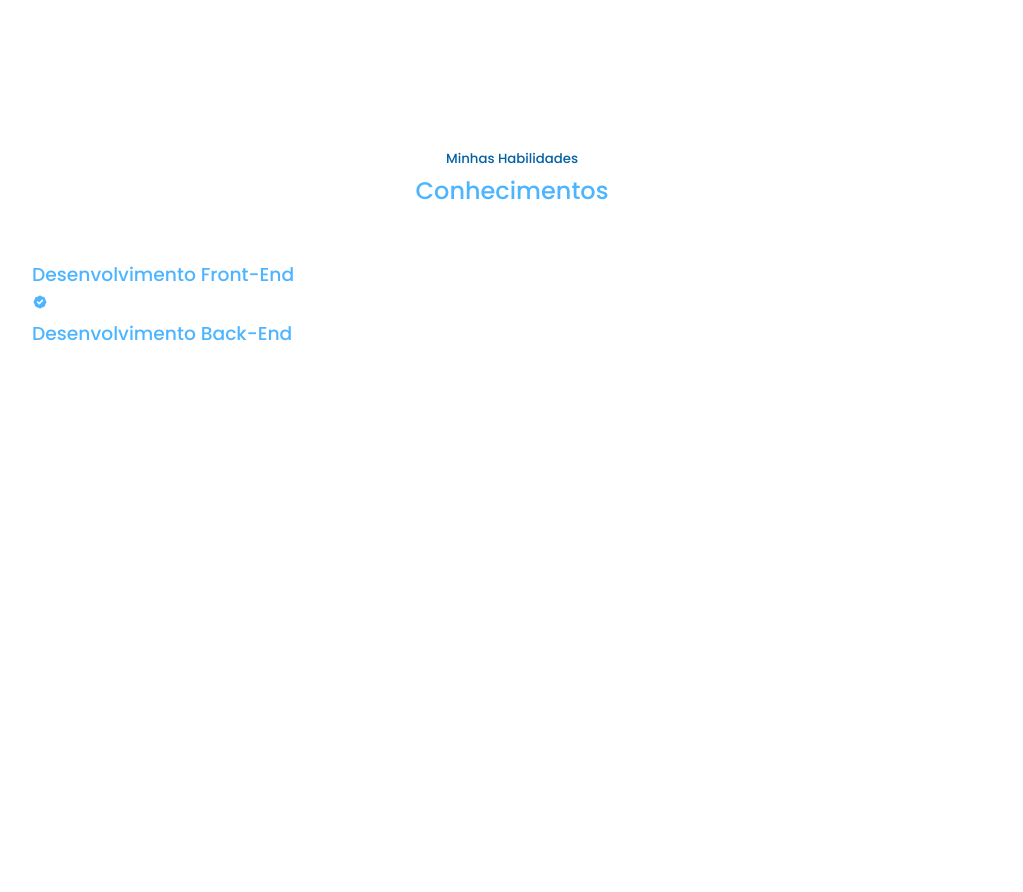
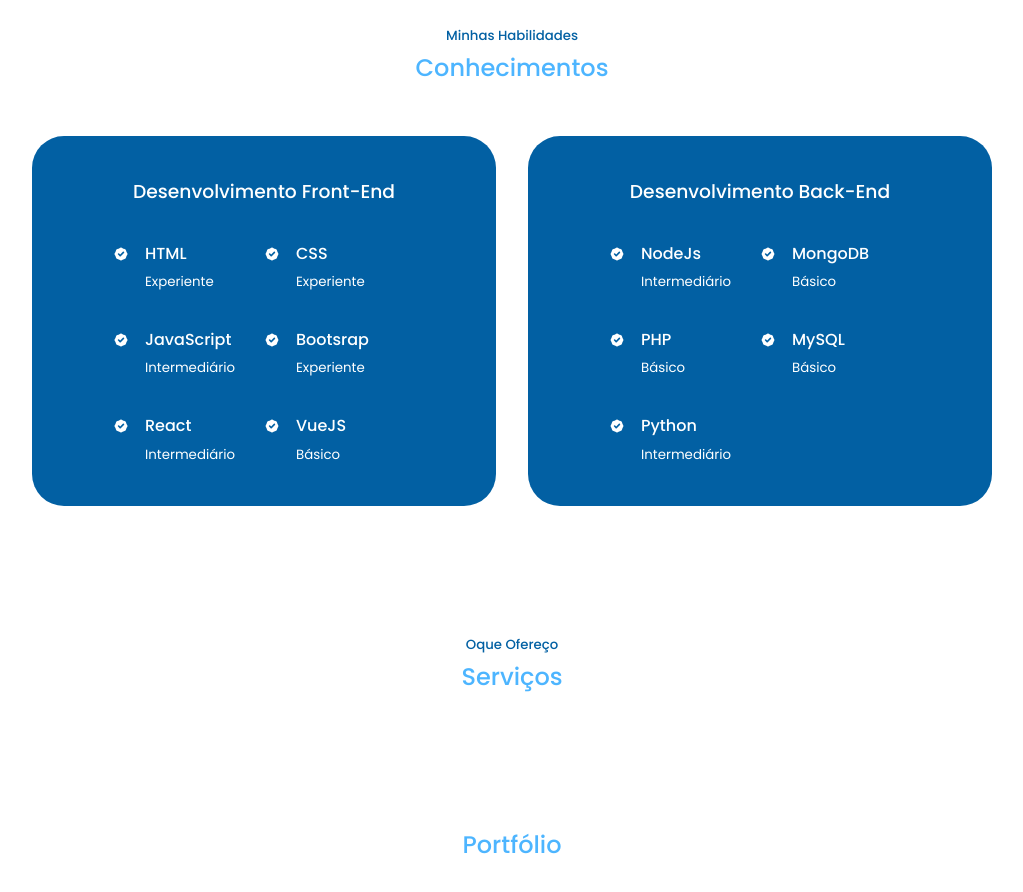
Before and after one commit to Mathiore/react-portfolio, a React (Create React App) app: page / in a window 1280 px wide. Shown: the part 1820-2712 px from the top of the page, without its empty margins (128-1151 px from the left). Built offline with nearby package versions, Linux system fonts and the light colour scheme; the HTML template or start-up script is replaced by a standard one.

Commit message:
styling experience done

```diff
--- a/src/components/experiencia/Experiencia.jsx
+++ b/src/components/experiencia/Experiencia.jsx
@@ -13,13 +13,88 @@ const Experiencia = () => {
           <h3>Desenvolvimento Front-End</h3>
           <div className="experience_content">
             <article className="experience_details">
-            <HiBadgeCheck/>
+            <HiBadgeCheck className='experience_details-icon'/>
+            <div>
+              <h4>HTML</h4>
+              <small>Experiente</small>
+            </div>
+            </article>
+            <article className="experience_details">
+            <HiBadgeCheck className='experience_details-icon'/>
+            <div>
+              <h4>CSS</h4>
+              <small>Experiente</small>
+            </div>
+            </article>
+            <article className="experience_details">
+            <HiBadgeCheck className='experience_details-icon'/>
+            <div>
+              <h4>JavaScript</h4>
+              <small>Intermediário</small>
+            </div>
+            </article>
+            <article className="experience_details">
+            <HiBadgeCheck className='experience_details-icon'/>
+            <div>
+              <h4>Bootsrap</h4>
+              <small>Experiente</small>
+            </div>
+            </article>
+            <article className="experience_details">
+            <HiBadgeCheck className='experience_details-icon'/>
+            <div>
+              <h4>React</h4>
+              <small>Intermediário</small>
+            </div>
+            </article>
+            <article className="experience_details">
+            <HiBadgeCheck className='experience_details-icon'/>
+            <div>
+              <h4>VueJS</h4>
+              <small>Básico</small>
+            </div>
             </article>
           </div>
         </div>
         <div className="experience_backend">
           <h3>Desenvolvimento Back-End</h3>
-
+          <div className="experience_content">
+          <article className="experience_details">
+            <HiBadgeCheck className='experience_details-icon'/>
+            <div>
+              <h4>NodeJs</h4>
+              <small>Intermediário</small>
+            </div>
+            </article>
+            <article className="experience_details">
+            <HiBadgeCheck className='experience_details-icon'/>
+            <div>
+              <h4>MongoDB</h4>
+              <small>Básico</small>
+            </div>
+            </article>
+            <article className="experience_details">
+            <HiBadgeCheck className='experience_details-icon'/>
+            <div>
+              <h4>PHP</h4>
+              <small>Básico</small>
+            </div>
+            </article>
+            <article className="experience_details">
+            <HiBadgeCheck className='experience_details-icon'/>
+            <div>
+              <h4>MySQL</h4>
+              <small>Básico</small>
+            </div>
+            </article>
+            <article className="experience_details">
+            <HiBadgeCheck className='experience_details-icon'/>
+            <div>
+              <h4>Python</h4>
+              <small>Intermediário</small>
+            </div>
+            </article>
+          </div>
         </div>
       </div>
     </section>
--- a/src/components/experiencia/experiencia.css
+++ b/src/components/experiencia/experiencia.css
@@ -0,0 +1,68 @@
+.experience_container{
+    display: grid;
+    grid-template-columns: 1fr 1fr;
+    gap: 2rem;
+    color: #fff;
+}
+
+.experience_container > div{
+    background: var(--color-dark);
+    padding: 2.4rem 5rem;
+    border-radius: 2rem;
+    transition: var(--transition);
+    border: 1px solid transparent;
+}
+
+.experience_container > div:hover{
+    background:transparent;
+    color: var(--color-primary);
+    cursor: default;
+    border-color: var(--color-primary);
+}
+
+.experience_container > div h3{
+    text-align: center;
+    margin-bottom: 2rem;
+}
+
+.experience_content{
+    display: grid;
+    grid-template-columns: 1fr 1fr;
+    row-gap: 2rem;
+}
+
+.experience_details{
+    display: flex;
+    gap: 1rem;
+}
+
+.experience_details-icon{
+    margin-top: 6px;
+
+}
+
+@media screen and (max-width: 1024px){
+    .experience_container{
+        grid-template-columns: 1fr;
+    }
+
+    .experience_container > div{
+        width: 80%;
+        padding: 2rem;
+        margin: 0 auto;
+    }
+    .experience_content{
+        padding: 1rem;
+    }
+}
+
+@media screen and (max-width: 600px){
+    .experience_container{
+        gap: 1rem;
+    }
+
+    .experience_container > div{
+        padding: 2rem 1rem;
+    }
+
+}
--- a/src/index.css
+++ b/src/index.css
@@ -49,7 +49,7 @@ h1{
 
 section{
     margin-top: 8rem;
-    height: 100vh;
+
 }
 
 section > h2, section > h5{
```
